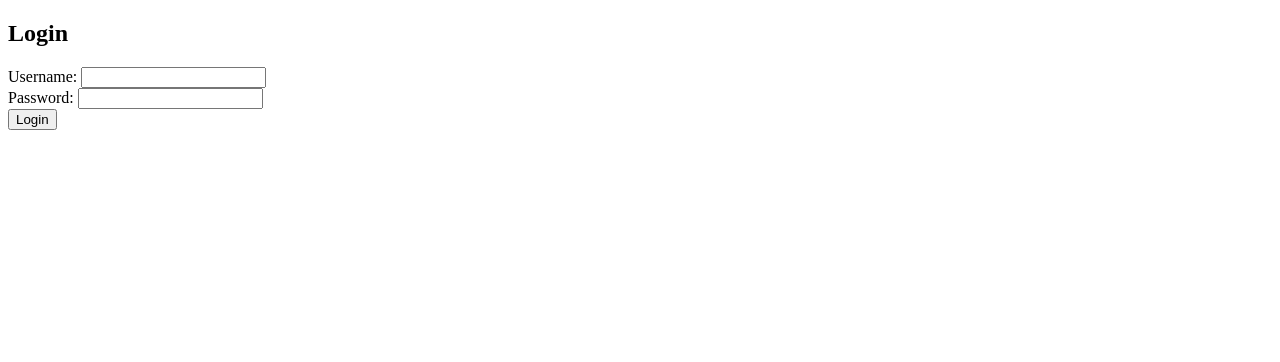
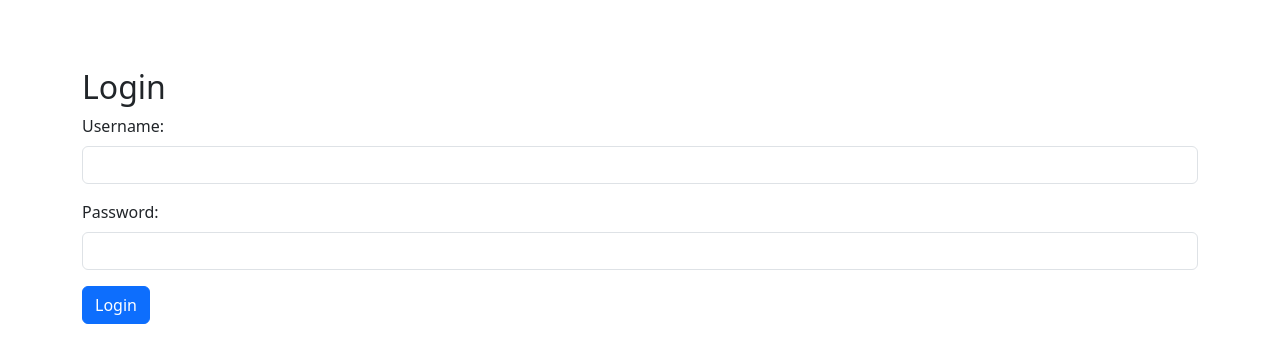
Before and after one commit to sweetArizCider/WEB-APPS, a website: page public/login.html in a window 1280 px wide. Drawn offline with Linux system fonts and the light colour scheme.

Commit message:
login bonito

```diff
--- a/public/login.html
+++ b/public/login.html
@@ -4,17 +4,32 @@
     <meta charset="UTF-8">
     <meta name="viewport" content="width=device-width, initial-scale=1.0">
     <title>Login</title>
+    <!-- Bootstrap CSS minified -->
+    <link href="../bootstrap/css/bootstrap.min.css" rel="stylesheet">
+    <style>
+        /* Estilo adicional si lo necesitas */
+        body {
+            padding: 20px;
+        }
+    </style>
 </head>
 <body>
-    <h2>Login</h2>
-    <form action="/login" method="POST">
-        <label for="username">Username:</label>
-        <input type="text" id="username" name="username" required>
-        <br>
-        <label for="password">Password:</label>
-        <input type="password" id="password" name="password" required>
-        <br>
-        <button type="submit">Login</button>
-    </form>
+    <div class="container">
+        <h2 class="mt-5">Login</h2>
+        <form action="/login" method="POST">
+            <div class="mb-3">
+                <label for="username" class="form-label">Username:</label>
+                <input type="text" class="form-control" id="username" name="username" required>
+            </div>
+            <div class="mb-3">
+                <label for="password" class="form-label">Password:</label>
+                <input type="password" class="form-control" id="password" name="password" required>
+            </div>
+            <button type="submit" class="btn btn-primary">Login</button>
+        </form>
+    </div>
+
+    <!-- Bootstrap JS y Popper.js (opcional, solo si necesitas funcionalidades como dropdowns, modals, etc.) -->
+
 </body>
 </html>
```
Also changed, not shown: 1 other file.
